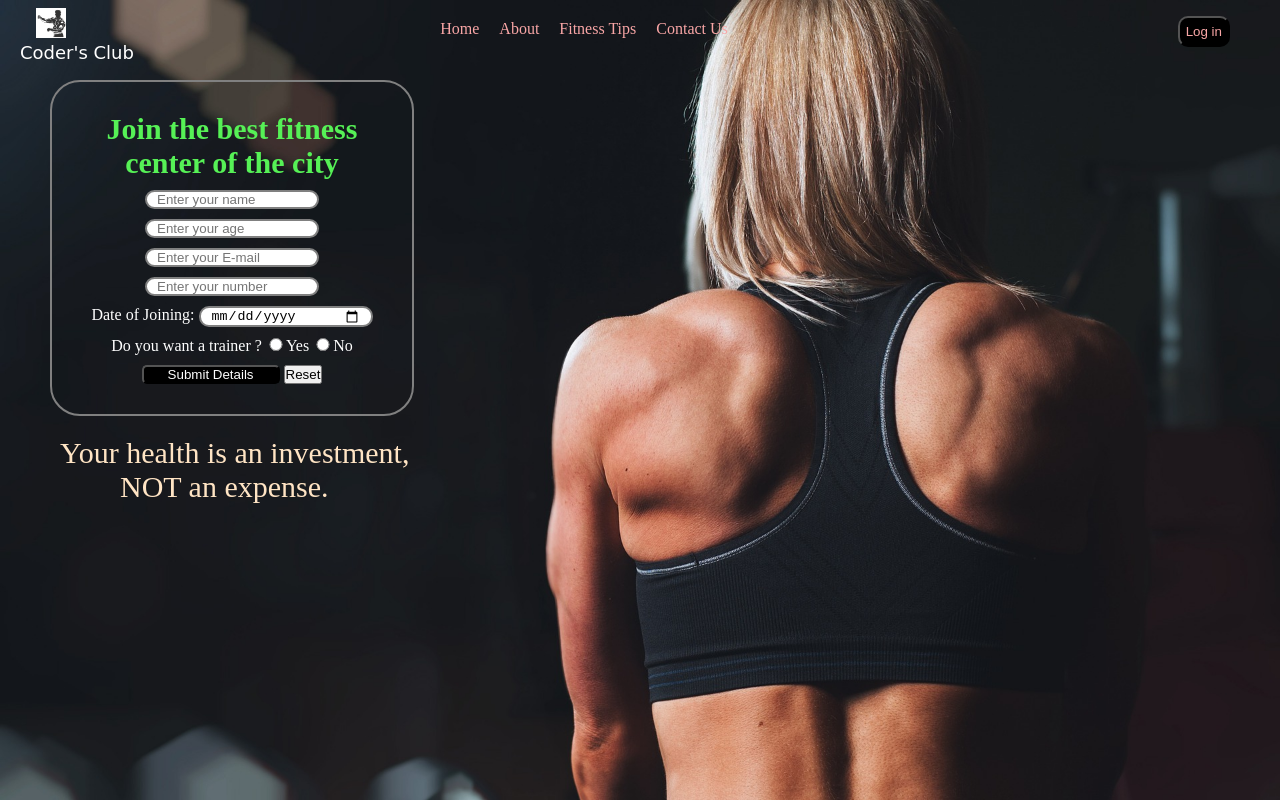
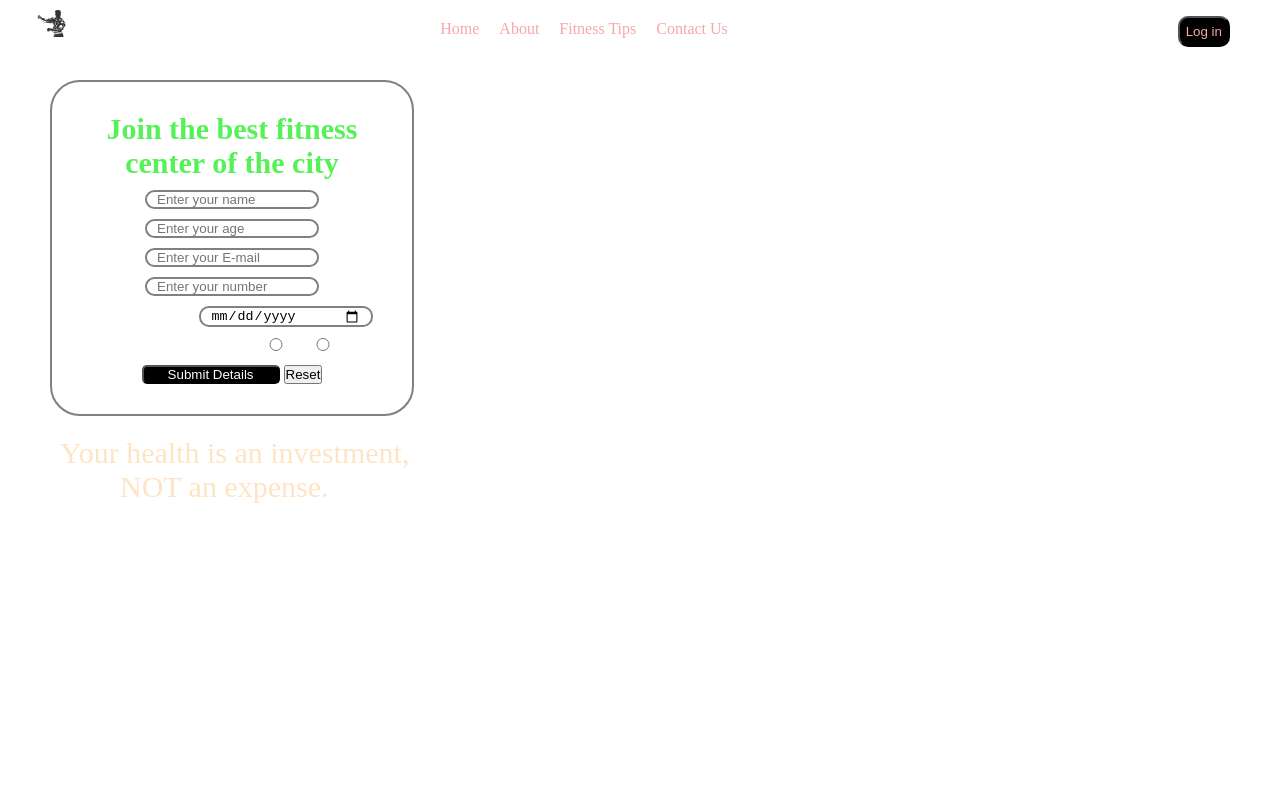
Before and after one commit to pranjal0508/fitness-club, a plain HTML site: page index.html in a window 1280 px wide. Drawn offline with Linux system fonts and the light colour scheme; a web font is replaced by a local one.

Commit message:
Update index.html

```diff
--- a/index.html
+++ b/index.html
@@ -7,15 +7,6 @@
     <meta name="viewport" content="width=device-width, initial-scale=1.0">
     <title>Coders Fitness Club</title>
     <link rel="stylesheet" href="css/style.css">
-    <style>
-        body {
-            background-image: url('/images/bg1.jpg');
-            width: 100vw;
-            height: 100vh;
-            background-repeat: no-repeat;
-            background-size: cover;
-        }
-    </style>
     <script src="https://kit.fontawesome.com/5c22da0e68.js" crossorigin="anonymous"></script>
 
 </head>
```
